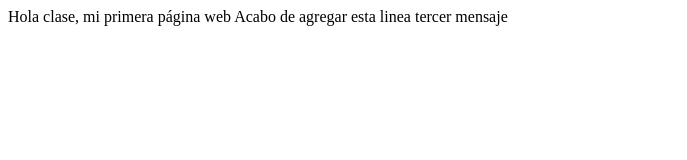
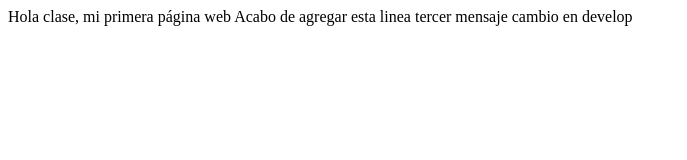
Before and after one commit to TasiaCode2/myFirstRepo, a plain HTML site: page index.html in a window 1280 px wide. Shown: the whole page, without its empty margins (0-687 px from the left). Drawn offline with Linux system fonts and the light colour scheme.

Commit message:
commit en dev

```diff
--- a/index.html
+++ b/index.html
@@ -4,5 +4,8 @@
 
         Acabo de agregar esta linea
         tercer mensaje
+
+
+        cambio en develop
     </body>
 </html>
```
